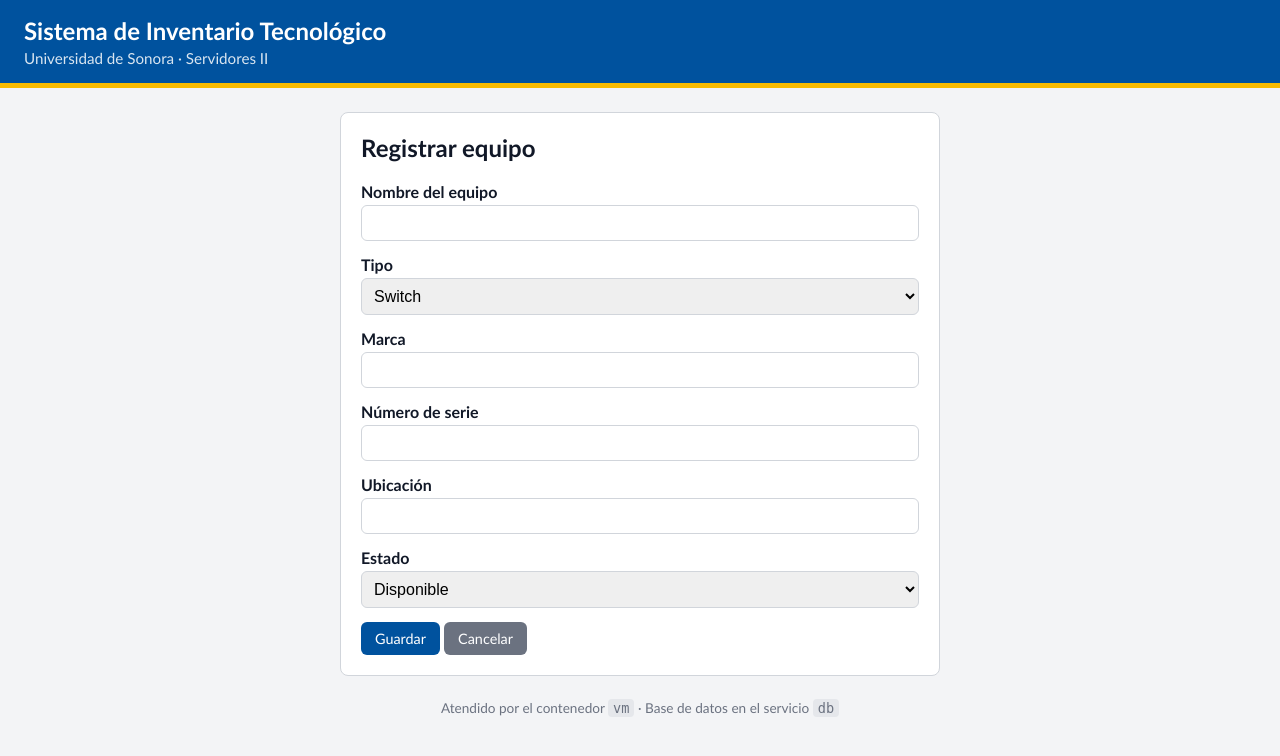
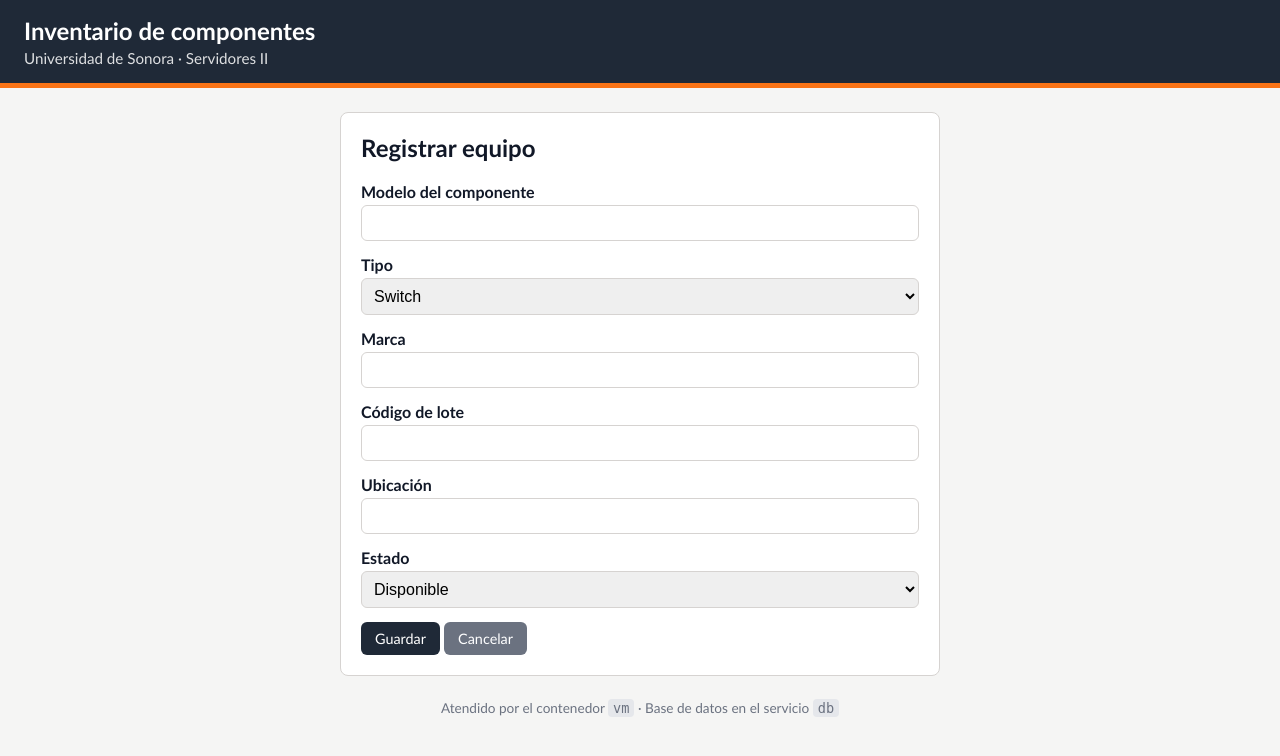
Before and after one commit to equipo4-servidores/inventario, a Flask app: page /nuevo in a window 1280 px wide. Shown: the top 756 px of the page. Run offline with Flask 3, Linux system fonts and the light colour scheme; data that the repository does not hold is empty.

Commit message:
Adapta el sistema a la organización KeyHub MX

```diff
--- a/app/templates/base.html
+++ b/app/templates/base.html
@@ -3,9 +3,9 @@
 <head>
   <meta charset="utf-8">
   <meta name="viewport" content="width=device-width, initial-scale=1">
-  <title>Inventario Tecnológico</title>
+  <title>Inventario KeyHub MX</title>
   <style>
-    :root { --azul: #00529e; --dorado: #f8bb00; --gris: #f3f4f6; --borde: #d1d5db; }
+    :root { --azul: #1f2937; --dorado: #f97316; --gris: #f5f5f4; --borde: #d6d3d1; }
     * { box-sizing: border-box; }
     body { margin: 0; font-family: Calibri, "Segoe UI", Arial, sans-serif; background: var(--gris); color: #111827; }
     header { background: var(--azul); color: #fff; padding: 16px 24px; border-bottom: 5px solid var(--dorado); }
@@ -28,6 +28,10 @@
     .Activo { background: #dcfce7; color: #166534; }
     .En { background: #fef3c7; color: #92400e; }
     .Baja { background: #fee2e2; color: #991b1b; }
+    .Disponible { background: #dcfce7; color: #166534; }
+    .Reservado { background: #dbeafe; color: #1e40af; }
+    .Agotado { background: #e5e7eb; color: #374151; }
+    .Defectuoso { background: #fee2e2; color: #991b1b; }
     .msg { padding: 10px 14px; border-radius: 6px; margin-bottom: 14px; }
     .msg.ok { background: #dcfce7; color: #166534; }
     .msg.error { background: #fee2e2; color: #991b1b; }
@@ -41,7 +45,7 @@
 </head>
 <body>
   <header>
-    <h1>Sistema de Inventario Tecnológico</h1>
+    <h1>Inventario de componentes</h1>
     <p>{{ organizacion }} · Servidores II</p>
   </header>
   <main>
--- a/app/templates/formulario.html
+++ b/app/templates/formulario.html
@@ -4,7 +4,7 @@
   <h2 style="margin-top:0">{{ titulo }}</h2>
   <form method="post">
     <div class="campo">
-      <label for="nombre">Nombre del equipo</label>
+      <label for="nombre">Modelo del componente</label>
       <input id="nombre" name="nombre" maxlength="100" value="{{ equipo.nombre or '' }}" required>
     </div>
     <div class="campo">
@@ -18,7 +18,7 @@
       <input id="marca" name="marca" maxlength="50" value="{{ equipo.marca or '' }}" required>
     </div>
     <div class="campo">
-      <label for="numero_serie">Número de serie</label>
+      <label for="numero_serie">Código de lote</label>
       <input id="numero_serie" name="numero_serie" maxlength="50" value="{{ equipo.numero_serie or '' }}" required>
     </div>
     <div class="campo">
```
Also changed, not shown: app/templates/index.html (+4 -4 lines), db/init.sql (+13 -6 lines), 1 other file.
